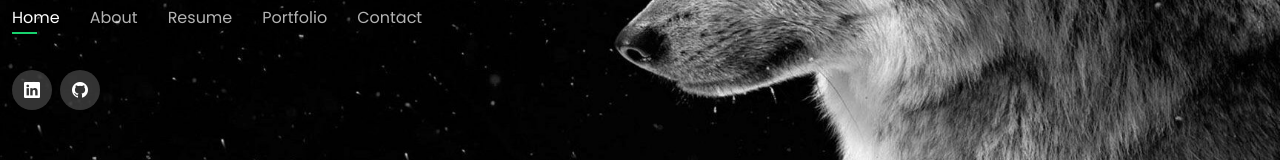
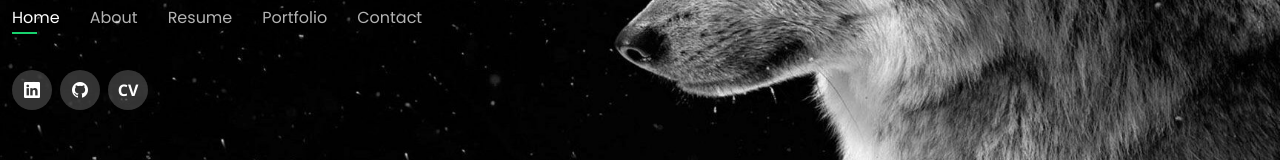
Before and after one commit to FranklinZ12/My-Portfolio-React-v1, a React (Create React App) app: page / in a window 1280 px wide. Shown: the part 410-570 px from the top of the page. Built offline with nearby package versions, Linux system fonts and the light colour scheme.

Commit message:
agregando cv al home

```diff
--- a/src/components/Navbar.jsx
+++ b/src/components/Navbar.jsx
@@ -1,7 +1,7 @@
 import { useState } from 'react';
 import { Link, NavLink, useMatch } from 'react-router-dom';
 import '../styles/navbar.css';
-
+import cv from '../assets/cv-franklin-zapata.pdf';
 const Navbar = () => {
   const [open, setOpen] = useState(false);
   const match = useMatch('/');
@@ -90,6 +90,12 @@ const Navbar = () => {
             >
             <i className="bi bi-github"></i>
           </a>
+          <a
+            href={cv} download='CV-Franklin-Zapata'
+          className='font-bold'
+          >
+            CV
+          </a>
         </div>
       </div>
     </header>
```
Also changed, not shown: 1 other file (tests, documents, lock files or other folders).
